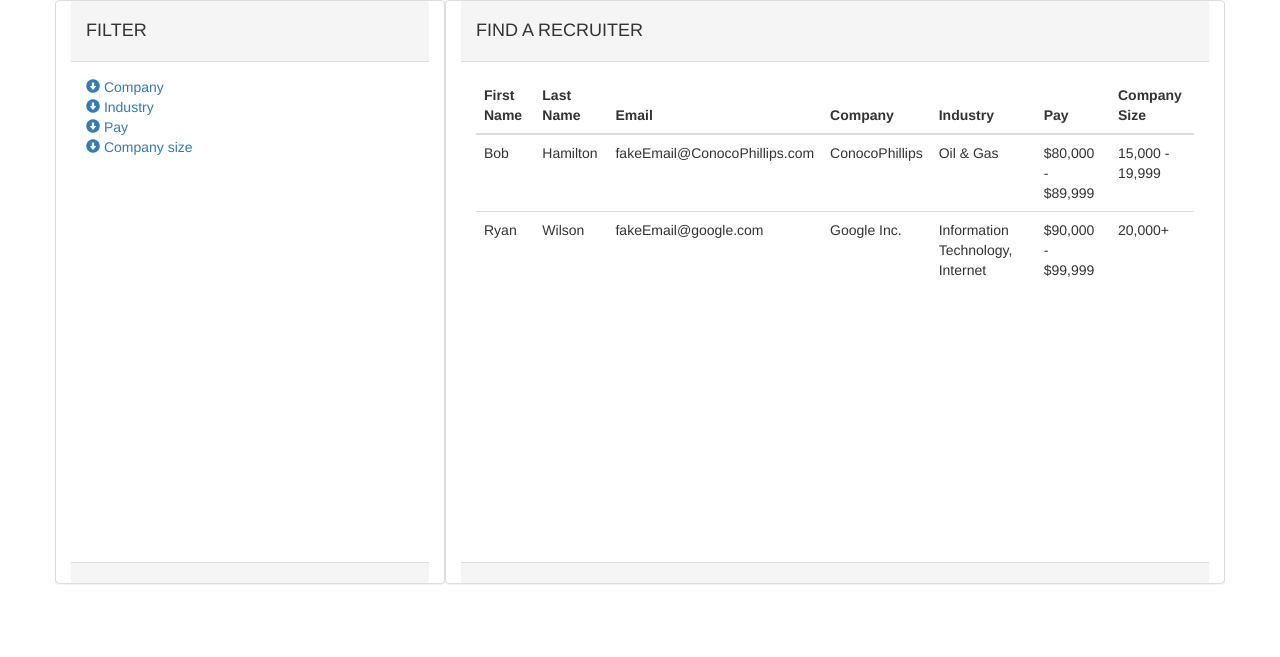
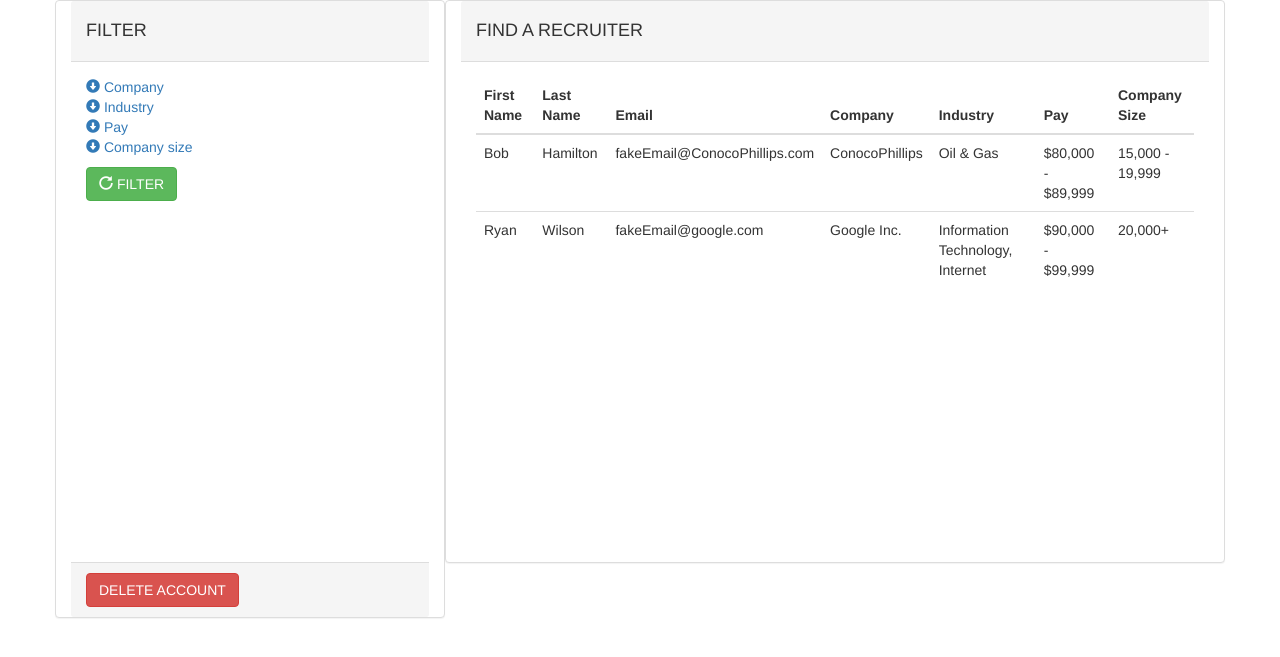
Before and after one commit to rpwilliams/RecruitMe, a Flask app: page /student-view in a window 1280 px wide. Shown: the top 657 px of the page. Run offline with Flask 2, Linux system fonts and the light colour scheme; some libraries are stand-ins or nearby versions.

Commit message:
Added delete button and additional login buttons

```diff
--- a/templates/login.html
+++ b/templates/login.html
@@ -24,6 +24,7 @@
 	  						<label for="id">Password:</label>
 							<input type="password" class="form-control" id="id" placeholder="Enter your password">
 						</div>
+						<a href="{{ url_for('studentView') }}" type="button" class="btn btn-success">LOGIN</a>
 					</form>
 	  			</div>
 			</div>
@@ -31,6 +32,7 @@
 			<div class="col-lg-6 panel panel-success">
 				<div class="panel-heading">Recruiter Login</div>
 	  			<div class="panel-body">
+	  				<form>
 		  				<div class="form-group">
 		  						<label for="id">Email:</label>
 								<input type="text" class="form-control" id="id" placeholder="Enter your email">
@@ -39,7 +41,9 @@
 		  						<label for="id">Password:</label>
 								<input type="password" class="form-control" id="id" placeholder="Enter your password">
 		  					</div>
+		  					<a href="{{ url_for('recruiterView')}}" type="button" class="btn btn-success">LOGIN</a>
 		  				</div>
+	  				</form>
 			</div>
 		</div>
 	</div>
--- a/templates/student/student-sign-up.html
+++ b/templates/student/student-sign-up.html
@@ -1,4 +1,4 @@
-fbib<!DOCTYPE html>
+<!DOCTYPE html>
 <html lang="en">
 	<head>
 		<title> RecruitMe </title>
@@ -53,7 +53,6 @@ fbib<!DOCTYPE html>
       			<span class="glyphicon glyphicon-search"></span>
       			Find your dream job!
     		</a>
-
 		</div>
 	</body>
 </html>
--- a/templates/student/student-view.html
+++ b/templates/student/student-view.html
@@ -81,8 +81,11 @@
 							    </div>
 						    </li>
 					    </ul>
+					    <button type="button" class="btn btn-success"><span class="glyphicon glyphicon-repeat"></span> FILTER</button>
 					</div>
-					<div class="panel-footer"></div>
+					<div class="panel-footer">
+						<button type="button" class="btn btn-danger" onclick="deleteAccount()">DELETE ACCOUNT</button>
+					</div>
 				</div>
 
 				<!-- Main header -->
@@ -122,10 +125,13 @@
 							</tbody>
 						</table>
 					</div>
-					<div class="panel-footer">
-					</div>
 				</div>
 			</div>
 		</div>
+		<script>
+			function deleteAccount() {
+			    window.alert("Account deleted.");
+			}
+		</script>
 	</body>
 </html>
```
Also changed, not shown: templates/recruiter/recruiter-view.html (+9 -3 lines). Lines whose indentation alone changed are shown as unchanged.
